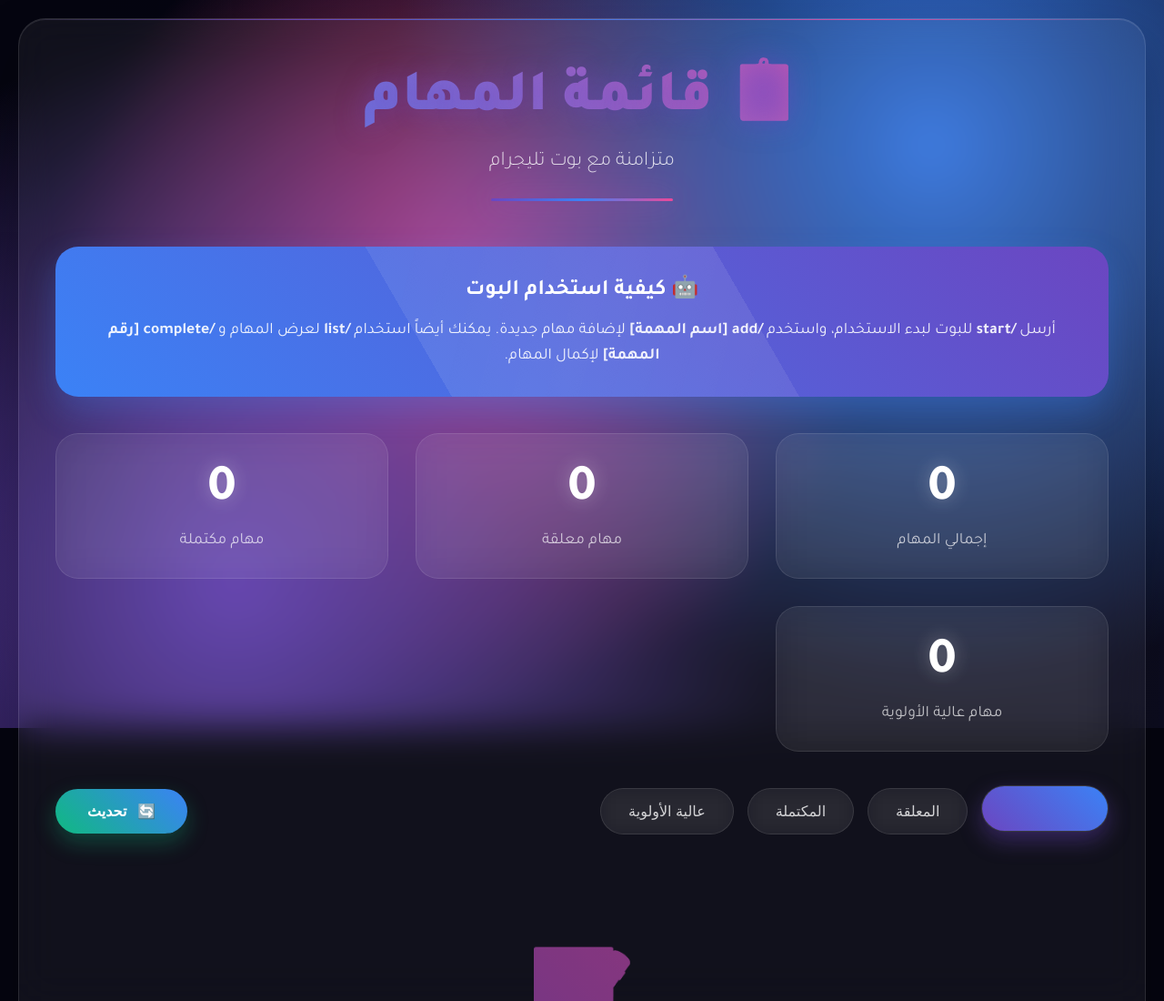
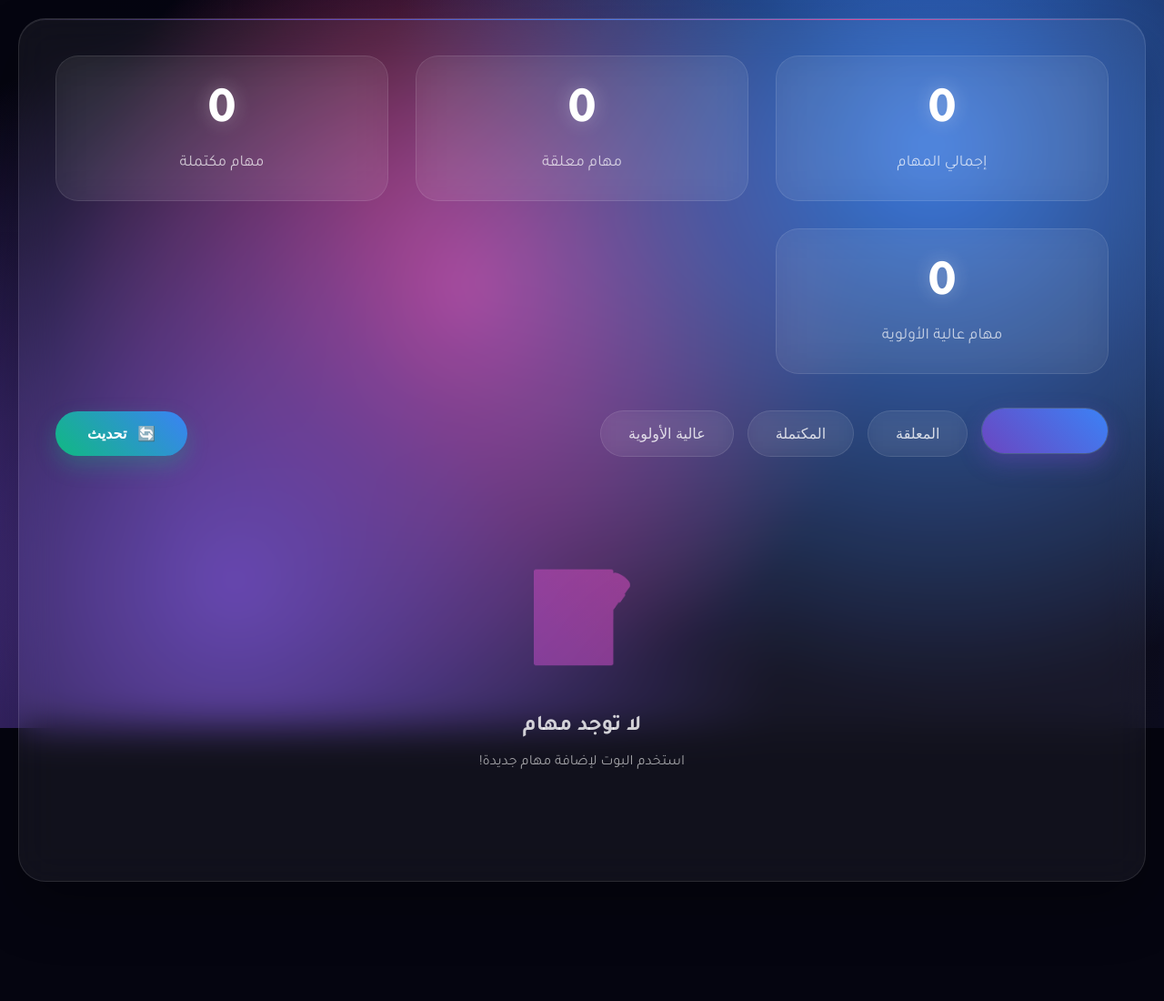
Before and after one commit to FayaIQ/todo, a website: page public/index.html in a window 1280 px wide. Shown: the top 1100 px of the page at 91% size. After the commit the page ends 989 px from the top, so only its background shows below. Drawn offline with Linux system fonts and the light colour scheme; files whose address does not match are found by name.

Commit message:
✅ تشغيل البوت

```diff
--- a/public/index.html
+++ b/public/index.html
@@ -672,19 +672,6 @@
 </head>
 <body>
     <div class="container">
-        <div class="header">
-            <h1>📋 قائمة المهام</h1>
-            <p>متزامنة مع بوت تليجرام</p>
-        </div>
-
-        <div class="telegram-info">
-            <h3>🤖 كيفية استخدام البوت</h3>
-            <p>
-                أرسل <strong>/start</strong> للبوت لبدء الاستخدام، واستخدم <strong>/add [اسم المهمة]</strong> لإضافة مهام جديدة.
-                يمكنك أيضاً استخدام <strong>/list</strong> لعرض المهام و <strong>/complete [رقم المهمة]</strong> لإكمال المهام.
-            </p>
-        </div>
-
         <div class="stats" id="stats">
             <div class="stat-card">
                 <div class="number" id="totalTasks">0</div>
```
